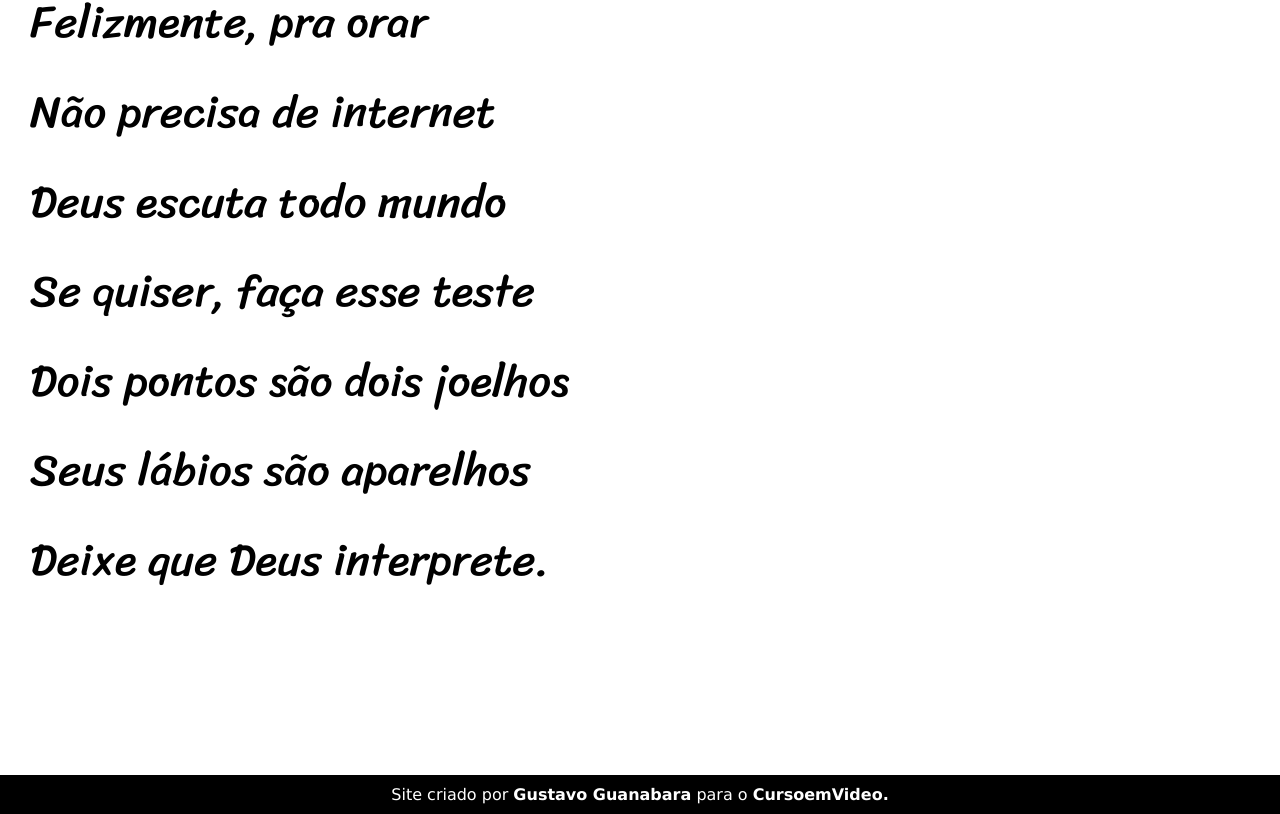
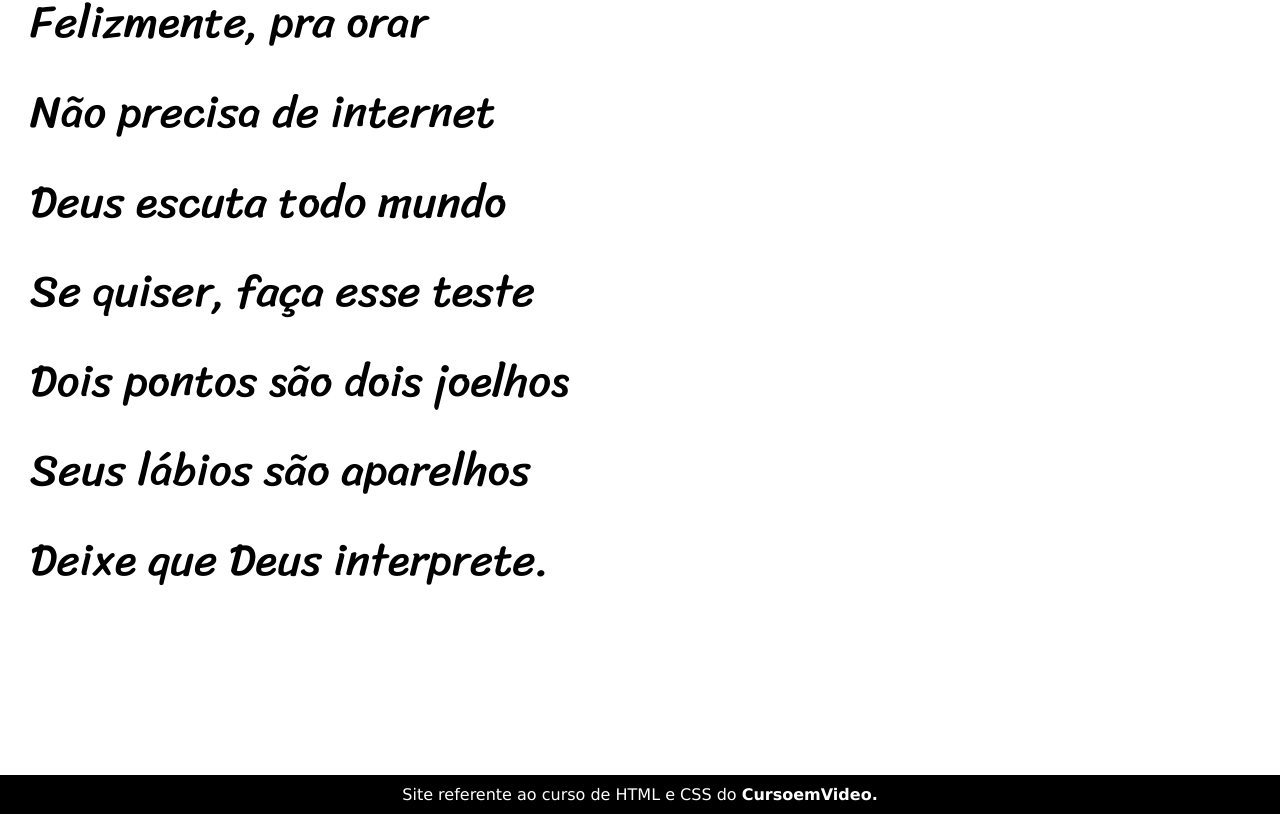
Before and after one commit to thamyrislopes/projeto-cordel, a plain HTML site: page index.html in a window 1280 px wide. Shown: the part 5143-5957 px from the top of the page. Drawn offline with Linux system fonts and the light colour scheme.

Commit message:
Update index.html

```diff
--- a/index.html
+++ b/index.html
@@ -100,7 +100,7 @@
     </section>
 
     <footer>
-        <p>Site criado por <a href="https://gustavoguanabara.github.io" target="_blank">Gustavo Guanabara</a> para o <a href="https://www.cursoemvideo.com" target="_blank">CursoemVideo.</a></p>
+        <p>Site referente ao curso de HTML e CSS do <a href="https://www.cursoemvideo.com" target="_blank">CursoemVideo.</a></p>
     </footer>
 </body>
 </html>
```
